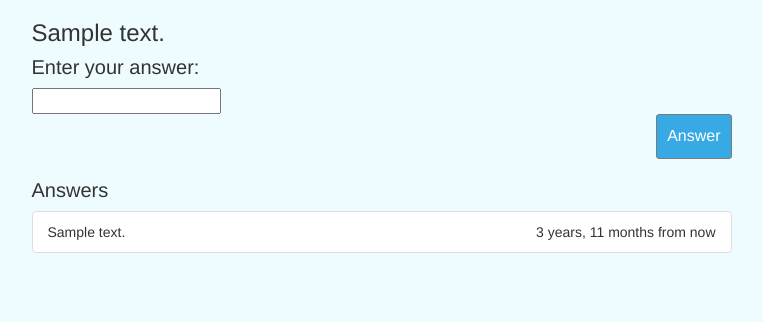
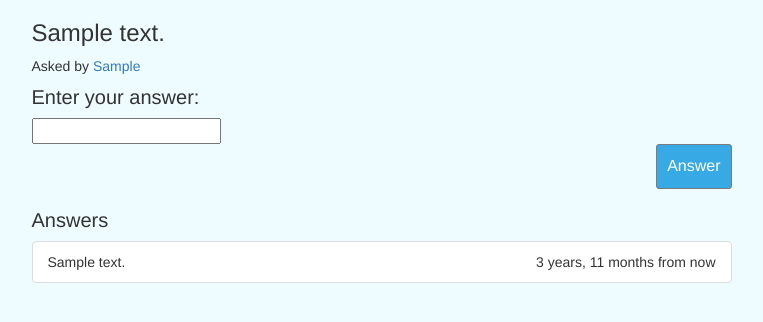
Before and after one commit to saimdsk/qpanda, a Django app: template qpanda/templates/qpanda/askedquestion.html in a window 1280 px wide. Shown: the part 163-485 px from the top of the page, without its empty margins (121-884 px from the left). Run offline with Django 3.2, Linux system fonts and the light colour scheme; the template is opened without the code that fills it: most values are stand-ins (such as "Sample title", 1, 10 or a date in 2020); form fields are guessed from the names that the template uses; some libraries are stand-ins or nearby versions.

Commit message:
Shows the username of person who asked the question.

```diff
--- a/qpanda/templates/qpanda/askedquestion.html
+++ b/qpanda/templates/qpanda/askedquestion.html
@@ -5,6 +5,7 @@
 
     {% if question_text %}
         <h3>{{ question_text }}</h3>
+        <p id="userasking">Asked by <a id="username">{{ user_asking }}</a></p>
     {% endif %}
 
     {% if error %}
--- a/qpanda/views.py
+++ b/qpanda/views.py
@@ -59,6 +59,7 @@ def askedquestion(request, question_id):
 
     context = {'question_text': q.question_text,
                'question_id': q.id,
+               'user_asking': q.owner.get_username(),
                'form': AnswerForm(),
                'answers': q.answer_set.order_by('-pub_date')}
     return render(request, 'qpanda/askedquestion.html', context)
```
